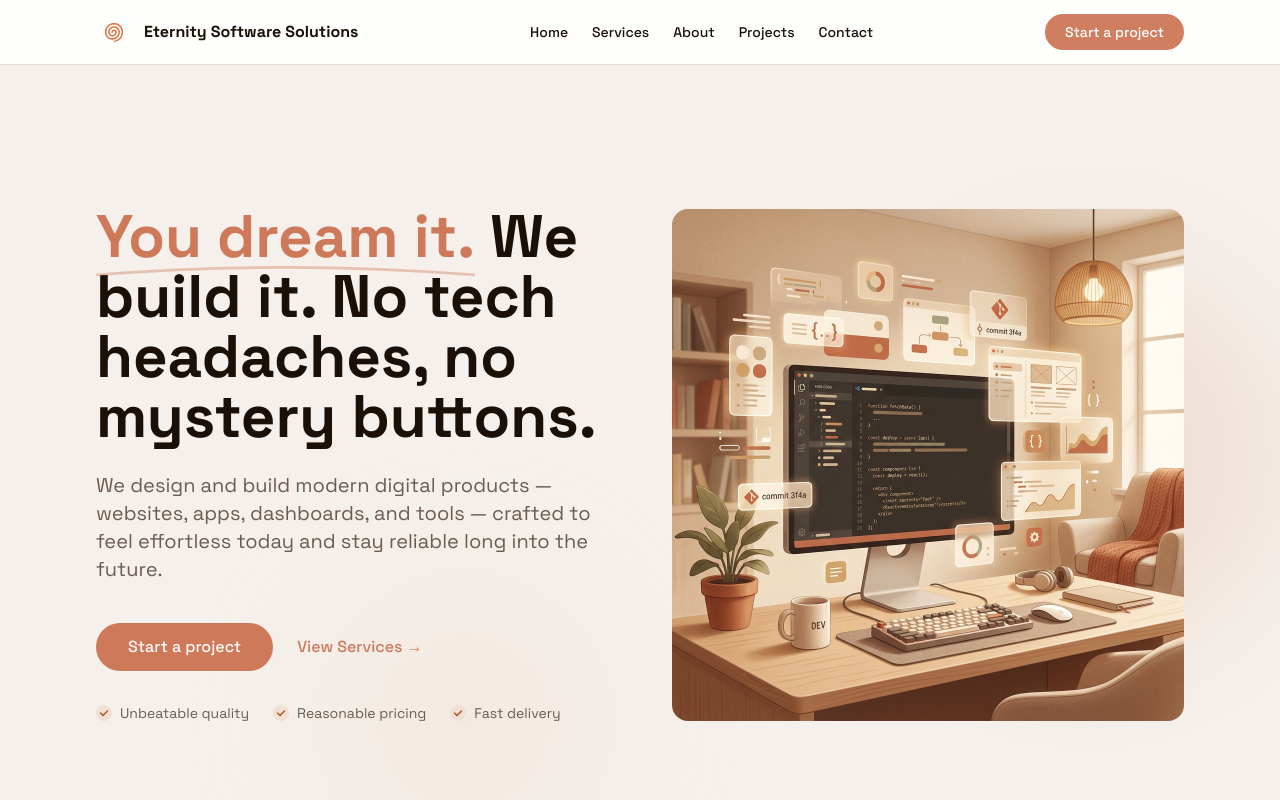
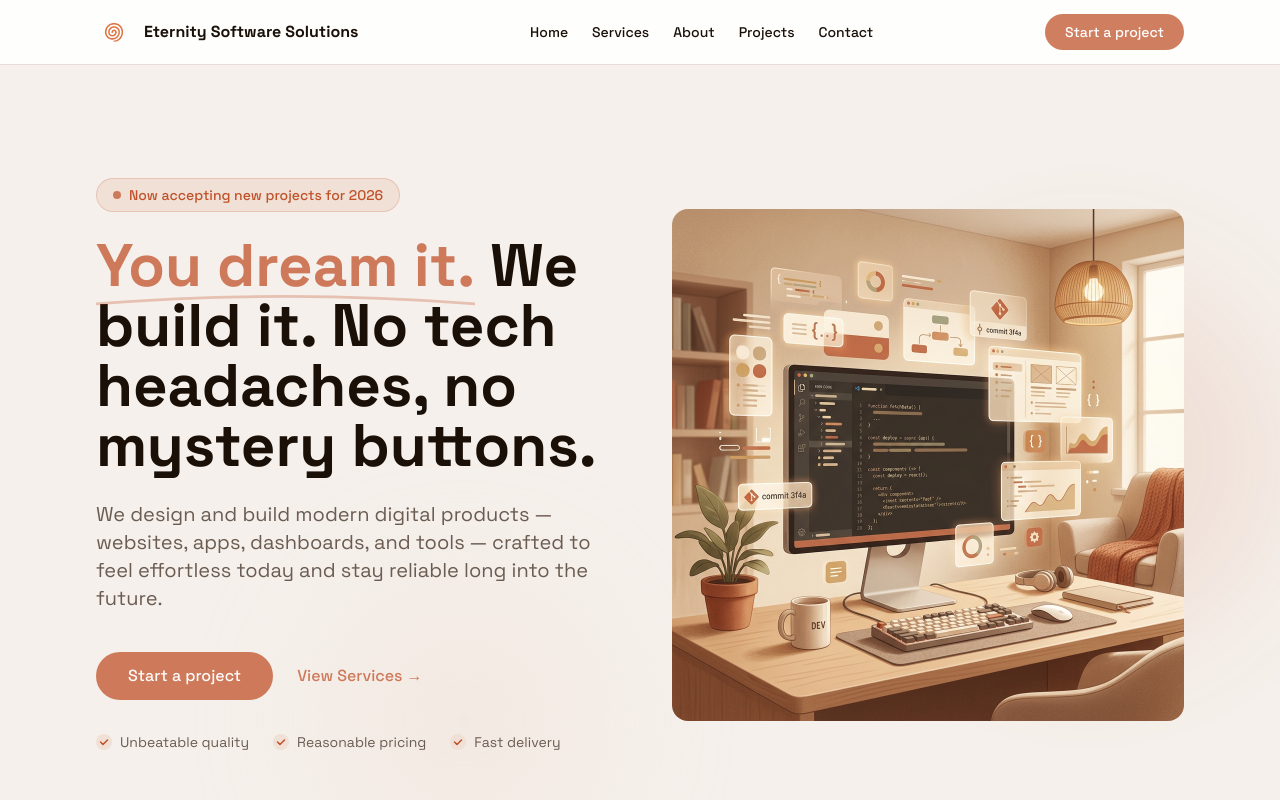
Before and after one commit to emilioc2/eternity-software-solutions-website, a Next.js app: page / in a window 1280 px wide. Shown: the top 800 px of the page. Built offline with nearby package versions, Linux system fonts and the light colour scheme.

Commit message:
now accepting new projects badge

```diff
--- a/components/HeroSection.tsx
+++ b/components/HeroSection.tsx
@@ -20,6 +20,12 @@ export function HeroSection() {
         <div className="flex flex-col lg:flex-row items-center gap-12">
           {/* Copy */}
           <div className="flex-1 max-w-2xl">
+            {/* Availability badge */}
+            <div className="inline-flex items-center gap-2 bg-accent-subtle border border-accent/20 text-accent text-sm font-medium px-4 py-1.5 rounded-full mb-6">
+              <span className="w-2 h-2 rounded-full bg-accent animate-pulse" aria-hidden="true" />
+              Now accepting new projects for 2026
+            </div>
+
             <h1 className="font-sans text-4xl sm:text-5xl lg:text-6xl font-extrabold text-text-primary leading-tight mb-6">
               <span className="relative inline-block text-accent opacity-75">
                 You dream it.
```
